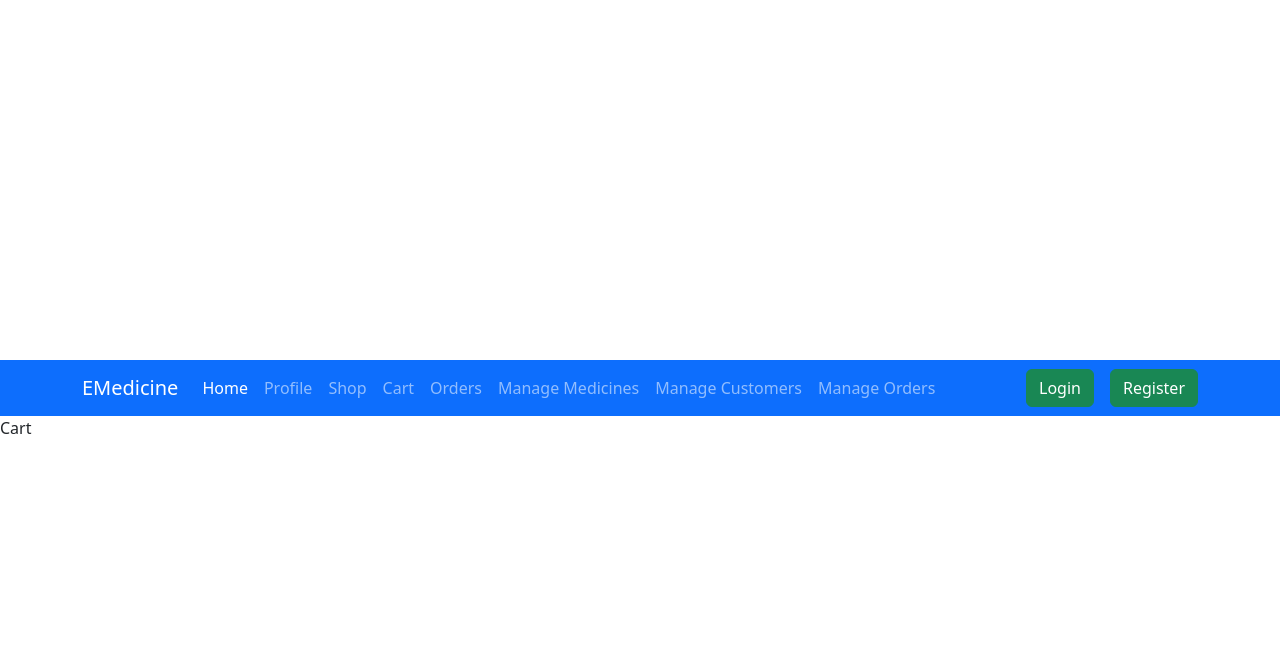
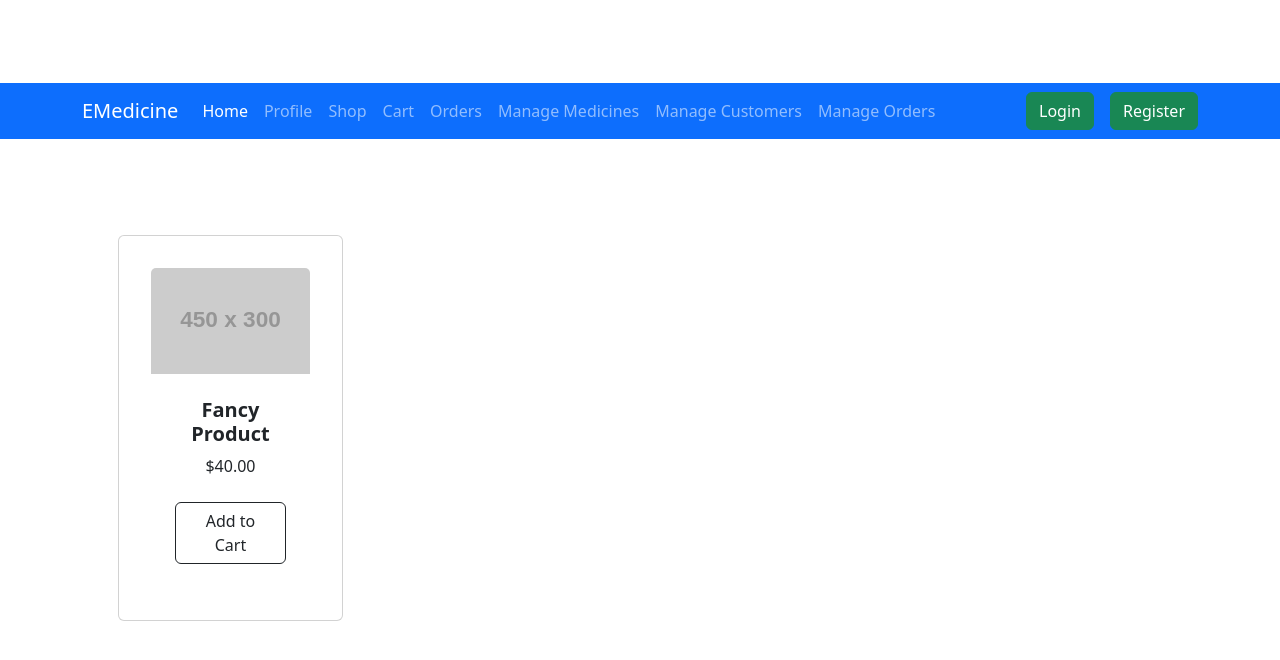
Before and after one commit to Khalid-Agha-2000/E-Medicine-Store-ASP.NET-Core-, a React (Vite) app in the folder Frontend/EMedicine-Frontend/: page /cart in a window 1280 px wide. Shown: the top 660 px of the page. Built offline with nearby package versions, Linux system fonts and the light colour scheme.

Commit message:
Added basic cart page layout

```diff
--- a/Frontend/EMedicine-Frontend/src/components/users/Cart.jsx
+++ b/Frontend/EMedicine-Frontend/src/components/users/Cart.jsx
@@ -2,6 +2,25 @@ import React from 'react';
 
 export default function Cart() {
     return (
-        <div>Cart</div>
+        <section className="py-5">
+            <div className="container px-4 px-lg-5 mt-5">
+                <div className="row gx-4 gx-lg-5 row-cols-2 row-cols-md-3 row-cols-xl-4 justify-content-left">
+                    <div className="col mb-5">
+                        <div className="card h-100">
+                            <img className="card-img-top" src="https://dummyimage.com/450x300/dee2e6/6c757d.jpg" alt="..." />
+                            <div className="card-body p-4">
+                                <div className="text-center">
+                                    <h5 className="fw-bolder">Fancy Product</h5>
+                                    $40.00
+                                </div>
+                            </div>
+                            <div className="card-footer p-4 pt-0 border-top-0 bg-transparent">
+                                <div className="text-center"><a className="btn btn-outline-dark mt-auto" href="#">Add to Cart</a></div>
+                            </div>
+                        </div>
+                    </div>
+                </div>
+            </div>
+        </section>
     )
 }
--- a/Frontend/EMedicine-Frontend/src/components/users/MedicineDisplay.jsx
+++ b/Frontend/EMedicine-Frontend/src/components/users/MedicineDisplay.jsx
@@ -2,7 +2,7 @@ export default function MedicineDisplay() {
     return (
         <section className="py-5">
             <div className="container px-4 px-lg-5 mt-5">
-                <div className="row gx-4 gx-lg-5 row-cols-2 row-cols-md-3 row-cols-xl-4 justify-content-center">
+                <div className="row gx-4 gx-lg-5 row-cols-2 row-cols-md-3 row-cols-xl-4 justify-content-left">
                     <div className="col mb-5">
                         <div className="card h-100">
                             <img className="card-img-top" src="https://dummyimage.com/450x300/dee2e6/6c757d.jpg" alt="..." />
@@ -13,7 +13,7 @@ export default function MedicineDisplay() {
                                 </div>
                             </div>
                             <div className="card-footer p-4 pt-0 border-top-0 bg-transparent">
-                                <div className="text-center"><a className="btn btn-outline-dark mt-auto" href="#">View options</a></div>
+                                <div className="text-center"><a className="btn btn-outline-dark mt-auto" href="#">Add to Cart</a></div>
                             </div>
                         </div>
                     </div>
@@ -36,7 +36,7 @@ export default function MedicineDisplay() {
                                 </div>
                             </div>
                             <div className="card-footer p-4 pt-0 border-top-0 bg-transparent">
-                                <div className="text-center"><a className="btn btn-outline-dark mt-auto" href="#">Add to cart</a></div>
+                                <div className="text-center"><a className="btn btn-outline-dark mt-auto" href="#">Add to Cart</a></div>
                             </div>
                         </div>
                     </div>
@@ -52,7 +52,7 @@ export default function MedicineDisplay() {
                                 </div>
                             </div>
                             <div className="card-footer p-4 pt-0 border-top-0 bg-transparent">
-                                <div className="text-center"><a className="btn btn-outline-dark mt-auto" href="#">Add to cart</a></div>
+                                <div className="text-center"><a className="btn btn-outline-dark mt-auto" href="#">Add to Cart</a></div>
                             </div>
                         </div>
                     </div>
@@ -103,7 +103,7 @@ export default function MedicineDisplay() {
                                 </div>
                             </div>
                             <div className="card-footer p-4 pt-0 border-top-0 bg-transparent">
-                                <div className="text-center"><a className="btn btn-outline-dark mt-auto" href="#">View options</a></div>
+                                <div className="text-center"><a className="btn btn-outline-dark mt-auto" href="#">Add to Cart</a></div>
                             </div>
                         </div>
                     </div>
```
